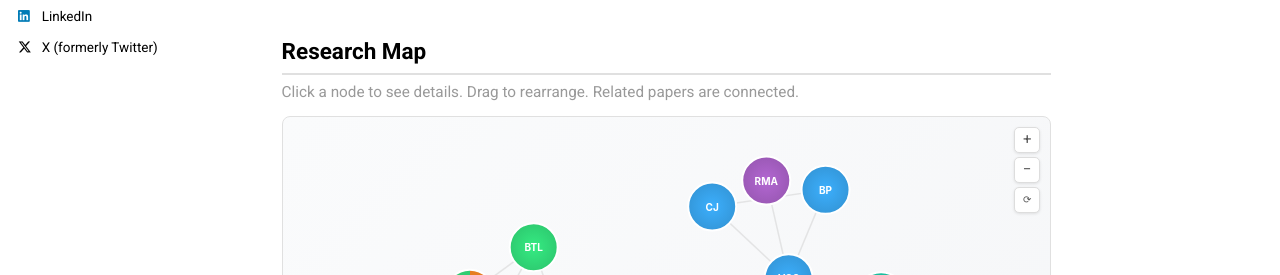
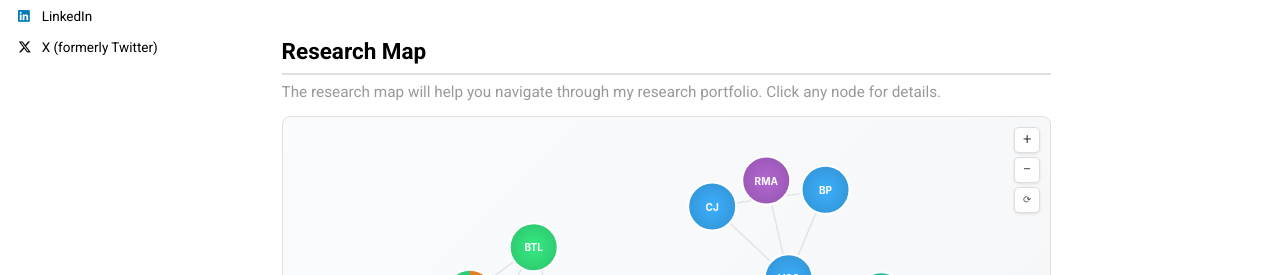
Before and after one commit to farhanishmam/farhanishmam.github.io, a Jekyll site: the page built from _pages/about.md, in a window 1280 px wide and 900 px high. Shown: the part 452-727 px from the top of the window. Built offline with Jekyll 4.4.1, drawn with Linux system fonts in a browser that asks for light colours; some web fonts are replaced.

Commit message:
Update about.md

```diff
--- a/_pages/about.md
+++ b/_pages/about.md
@@ -271,7 +271,7 @@ Hi, I'm Farhan, a graduate PhD student at KSoC, UofU. I obtained my Bachelor's d
 <div id="research-map-section">
   <h2 style="margin-top:0; margin-bottom:16px; padding-bottom:8px; border-bottom:2px solid #e0e0e0;">Research Map</h2>
   <p style="font-size:0.85em; color:#999; margin-top:-10px; margin-bottom:12px;">
-    Click a node to see details. Drag to rearrange. Related papers are connected.
+    The research map will help you navigate through my research portfolio. Click any node for details.
   </p>
   <div id="research-map"></div>
   <div class="rm-legend" id="rm-legend"></div>
```
